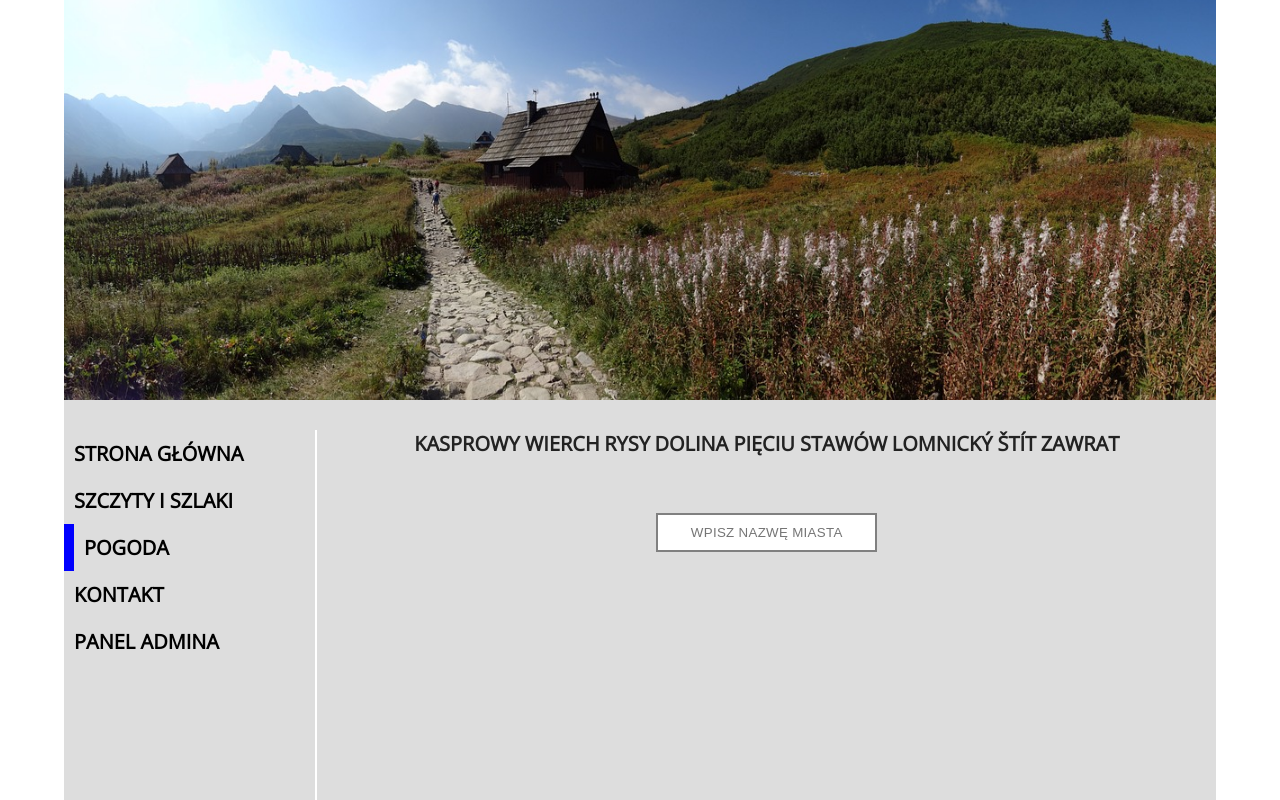
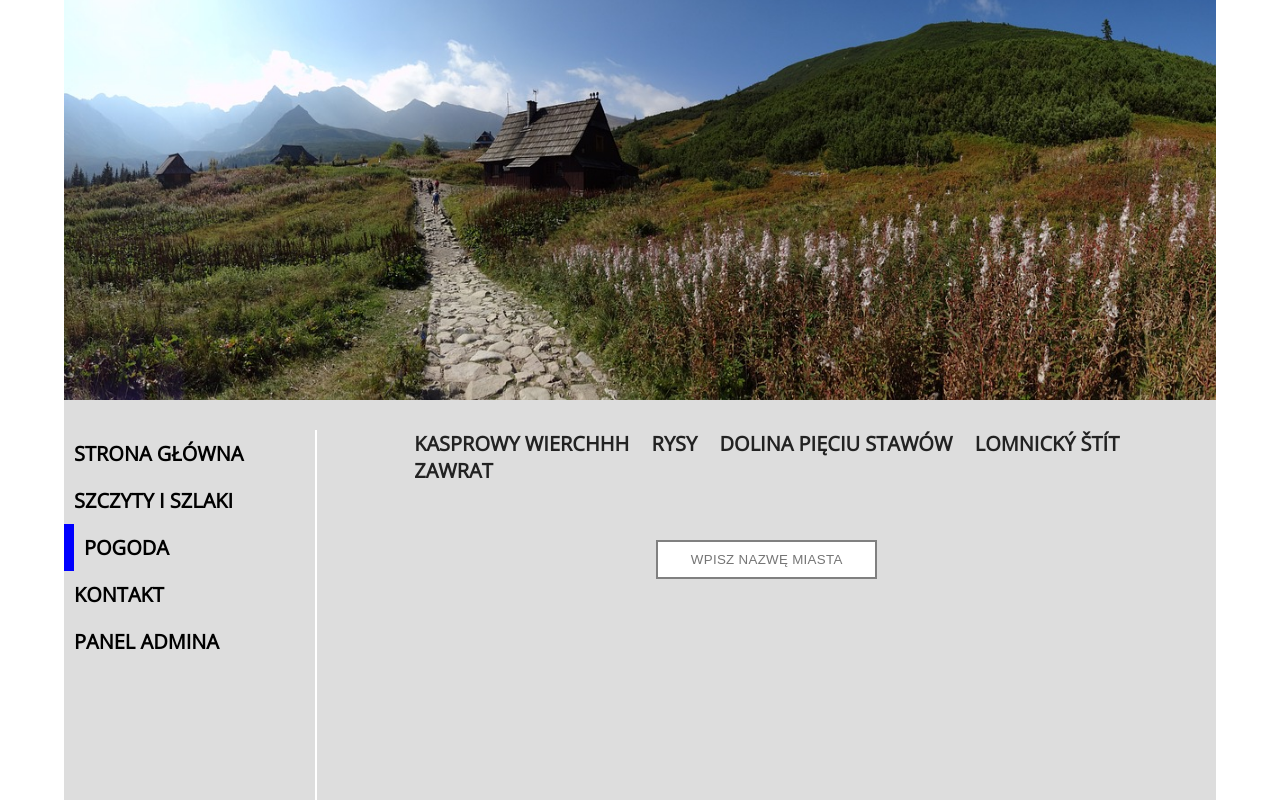
Before and after one commit to mateuszek9119/tatras-mountains, a React (Create React App) app: page /weather in a window 1280 px wide. Shown: the top 800 px of the page. Built offline with nearby package versions, Linux system fonts and the light colour scheme.

Commit message:
disabled touch  tags

```diff
--- a/src/pages/weather.js
+++ b/src/pages/weather.js
@@ -172,7 +172,7 @@ class Weather extends React.Component {
     return (
       <div className="app">
         <div className="placesWeather">
-          <p onClick={() => this.handleClick(0)} >Kasprowy Wierch</p>
+          <p className='disable-selection' onClick={() => this.handleClick(0)} >Kasprowy Wierchhh</p>
           <p onClick={() => this.handleClick(1)} >Rysy</p>
           <p onClick={() => this.handleClick(2)} >Dolina pięciu stawów</p>
           <p onClick={() => this.handleClick(3)} >Lomnický štít</p>
--- a/src/styles/weather.css
+++ b/src/styles/weather.css
@@ -1,3 +1,19 @@
+.disable-selection {
+    -webkit-touch-callout: none;
+    /* iOS Safari                           */
+    -webkit-user-select: none;
+    /* Safari                               */
+    -khtml-user-select: none;
+    /* Konqueror HTML                       */
+    -moz-user-select: none;
+    /* Firefox w przeszłości (stare wersje) */
+    -ms-user-select: none;
+    /* Internet Explorer (>=10) / Edge      */
+    user-select: none;
+    /* Aktualnie wspierane przez:           */
+    /* Chrome, Opera and Firefox            */
+}
+
 .app form input {
     display: block;
     margin-left: auto;
```
